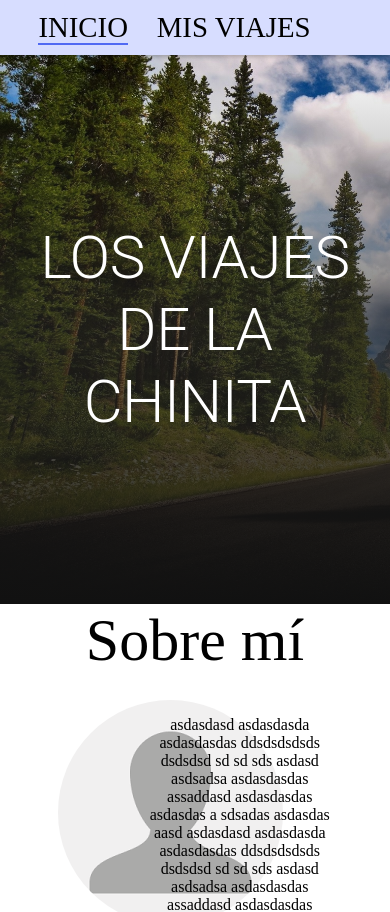
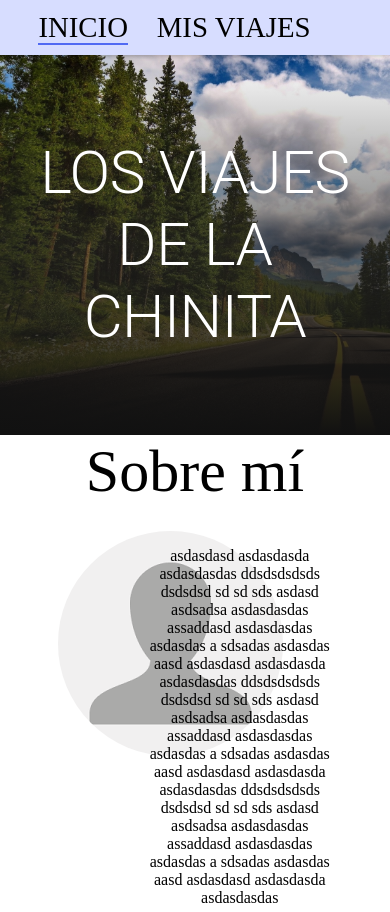
Before and after one commit to Franciscof94/travel-blog, a React (Create React App) app: page / in a window 390 px wide. Shown: the top 912 px of the page. Built offline with nearby package versions, Linux system fonts and the light colour scheme; a web font is replaced by a local one.

Commit message:
initial commit

```diff
--- /dev/null
+++ b/src/Helpers/helpers.ts
@@ -0,0 +1,3 @@
+export const numberOfLetters = (str = "") => {
+  if (str.length > 300) return true;
+};
--- /dev/null
+++ b/src/Hooks/useResize.ts
@@ -0,0 +1,24 @@
+import { useEffect } from "react";
+import { useState } from "react";
+
+export const useResize = () => {
+  const [isPhone, setIsPhone] = useState(
+    window.innerWidth < 700 ? true : false
+  );
+
+  const handleResize = () => {
+    if (window.innerWidth < 700) {
+      setIsPhone(true);
+    } else {
+      setIsPhone(false);
+    }
+  };
+
+  useEffect(() => {
+    handleResize();
+    window.addEventListener("resize", handleResize);
+    return () => window.removeEventListener("resize", handleResize);
+  }, []);
+
+  return { isPhone };
+};
--- a/src/components/Banner.tsx
+++ b/src/components/Banner.tsx
@@ -2,16 +2,18 @@ import React from "react";
 import Box from "@mui/material/Box";
 import BannerImage from "../assets/banner.jpg";
 import { makeStyles } from "@material-ui/core";
-import Typography from '@mui/material/Typography';
+import Typography from "@mui/material/Typography";
+import { useResize } from "../Hooks/useResize";
 
 const Banner = () => {
   const classes = useStyles();
+  const { isPhone } = useResize();
 
   return (
     <Box
       sx={{
         padding: 0,
-        minHeight: "65vh",
+        minHeight: isPhone ? "45vh" : "65vh",
         margin: 0,
         zIndex: -1,
         backgroundRepeat: "no-repeat",
@@ -23,7 +25,9 @@ const Banner = () => {
         justifyContent: "center",
       }}
     >
-      <Typography variant="h2" className={classes.title}>LOS VIAJES DE LA CHINITA</Typography>
+      <Typography variant="h2" className={classes.title}>
+        LOS VIAJES DE LA CHINITA
+      </Typography>
       <div className={classes.fadeBottom}></div>
     </Box>
   );
--- a/src/components/ModalInfo.tsx
+++ b/src/components/ModalInfo.tsx
@@ -9,6 +9,8 @@ import CloseIcon from "@mui/icons-material/Close";
 import { actionCreators } from "../store";
 import { bindActionCreators } from "redux";
 import data from "../data/data";
+import { numberOfLetters } from "../Helpers/helpers";
+import { useResize } from "../Hooks/useResize";
 
 const style = {
   position: "absolute" as "absolute",
@@ -26,11 +28,12 @@ const style = {
 const ModalInfo = () => {
   const dispatch = useDispatch();
 
+  const { isPhone } = useResize();
+
   const { modal, id } = useSelector((state: RootState) => state.modal);
   const { showModal } = bindActionCreators(actionCreators, dispatch);
 
   const card = data.filter((card) => card.id === id);
-  console.log(card);
 
   return (
     <>
@@ -58,16 +61,19 @@ const ModalInfo = () => {
               alt="green iguana"
             />
             <Box m={4}>
-              <Typography
-                id="modal-modal-title"
-                variant="h4"
-                component="h2"
-              >
+              <Typography id="modal-modal-title" variant="h4" component="h2">
                 {cardInfo.title}
               </Typography>
-              <Typography id="modal-modal-description" sx={{ mt: 2 }}>
-                {cardInfo.description}
-              </Typography>
+              <Box
+                sx={{
+                  maxHeight: isPhone ? "17vh" : null,
+                  overflowY: isPhone ? "scroll" : "hidden",
+                }}
+              >
+                <Typography id="modal-modal-description" sx={{ mt: 2 }}>
+                  {cardInfo.description}
+                </Typography>
+              </Box>
             </Box>
           </Box>
         </Modal>
--- a/src/pages/Travels.tsx
+++ b/src/pages/Travels.tsx
@@ -14,7 +14,7 @@ const Travels = () => {
   return (
     <Box
       sx={{
-        color: "red",
+        color: "black",
       }}
     >
       <Typography className={classes.title} variant="h2">
```
